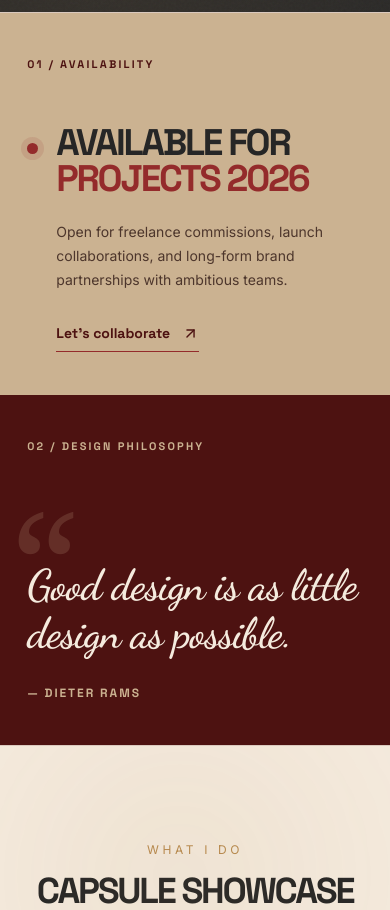
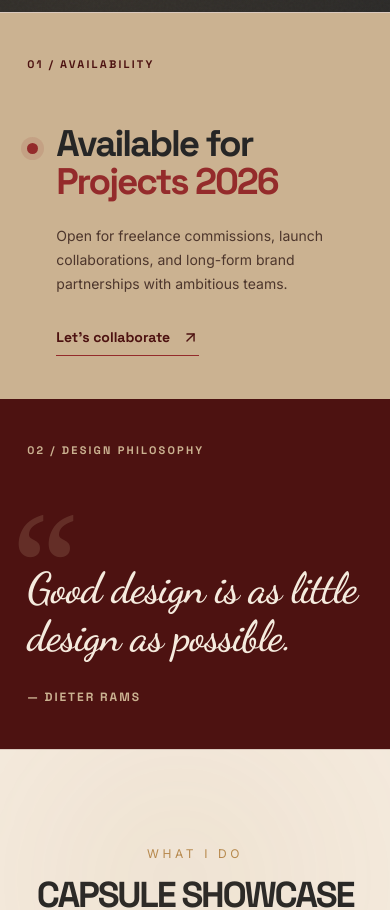
Before and after one commit to sanukhandev/shawfin-portfolio, a Next.js app: page / in a window 390 px wide. Shown: the part 1020-1930 px from the top of the page. Built offline with nearby package versions, Linux system fonts and the light colour scheme.

Commit message:
fix(ui): retain mixed-case availability title and small-screen wordmark fit

```diff
--- a/src/app/globals.css
+++ b/src/app/globals.css
@@ -351,7 +351,7 @@
   border-radius: 50%;
   box-shadow: 0 0 0 6px rgba(148,43,43,.12);
 }
-.portfolio-page .availability-quote-section h2 {
+.portfolio-page section.availability-quote-section .availability-heading-line h2 {
   color: #262626;
   font-family: var(--font-space-grotesk), sans-serif;
   font-size: clamp(37px,4.1vw,68px);
@@ -422,7 +422,7 @@
 @media (max-width: 767px) {
   .availability-quote-grid { grid-template-columns: minmax(0,1fr); }
   .availability-panel,.philosophy-panel { min-height: 350px; padding: 43px 7%; gap: 52px; }
-  .portfolio-page .availability-quote-section h2 { font-size: clamp(37px,9vw,56px); }
+  .portfolio-page section.availability-quote-section .availability-heading-line h2 { font-size: clamp(37px,9vw,56px); }
   .philosophy-figure blockquote { font-size: clamp(43px,10vw,68px); }
   .philosophy-ornament { top: -75px; }
 }
@@ -477,6 +477,7 @@
   .portfolio-page section:not(.editorial-hero) h2 { letter-spacing: -.06em; }
 }
 @media (max-width: 389px) {
+  .editorial-navbar .brand-logo-frame { padding: 4px 5px; }
   .editorial-hero-title { font-size: 69px; }
   .editorial-hero-actions { gap: 9px; }
   .editorial-button { padding: 14px 17px; font-size: 13px; gap: 9px; }
```
